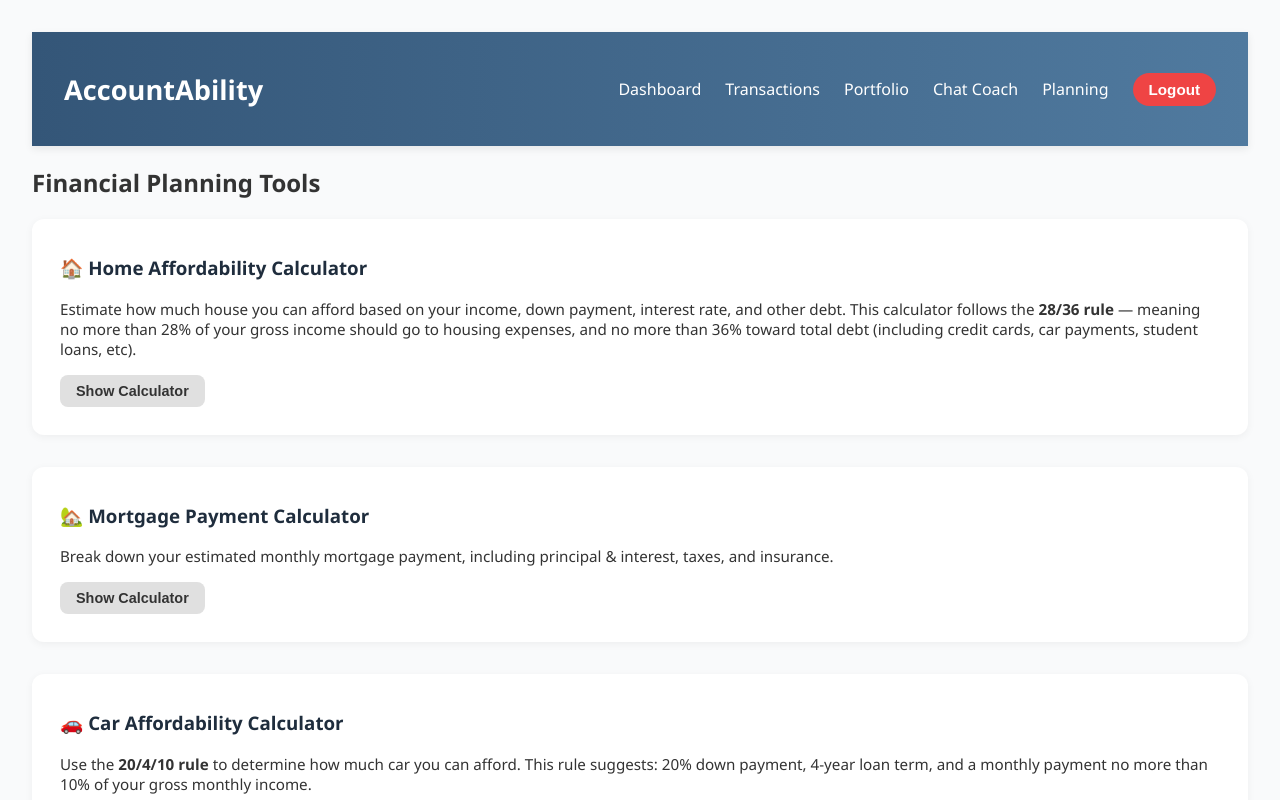
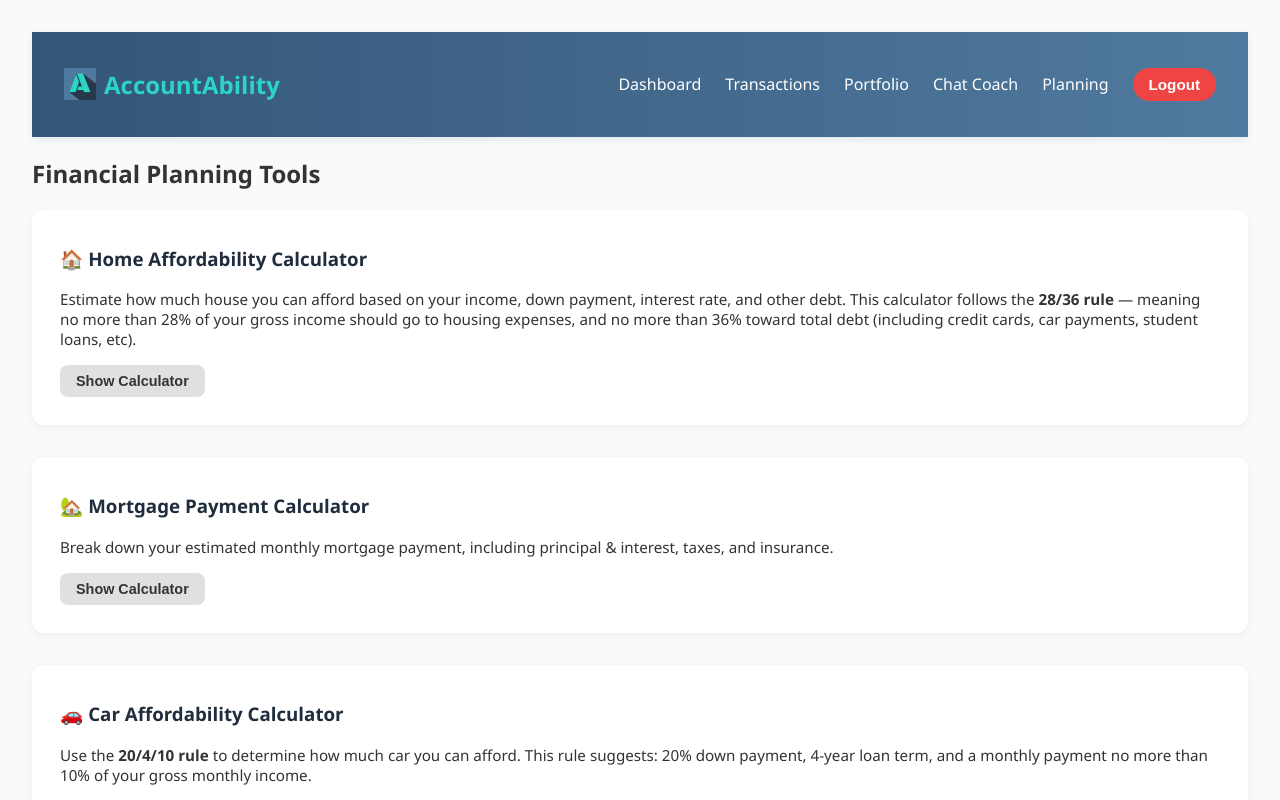
Before and after one commit to victorvaladez1/accountability-finance, a React (Create React App) app in the folder frontend/: page /planning in a window 1280 px wide. Shown: the top 800 px of the page. Built offline with nearby package versions, Linux system fonts and the light colour scheme.

Commit message:
Add logo to navbar

```diff
--- a/frontend/src/components/Navbar.css
+++ b/frontend/src/components/Navbar.css
@@ -37,7 +37,7 @@
 }
 
 .nav-links a:hover {
-  opacity: 0.8;
+  color: #2CD4C4;
 }
 
 .nav-links button {
@@ -126,3 +126,21 @@
     opacity: 1;
   }
 }
+
+.logo-container {
+  display: flex;
+  align-items: center;
+  gap: 0.5rem;
+}
+
+.navbar-logo {
+  width: 32px;
+  height: 32px;
+  object-fit: contain;
+}
+
+.logo-text {
+  font-size: 1.5rem;
+  font-weight: bold;
+  color: #2CD4C4;
+}
--- a/frontend/src/components/Navbar.js
+++ b/frontend/src/components/Navbar.js
@@ -1,5 +1,6 @@
 import React, { useState } from "react";
 import { Link, useNavigate } from "react-router-dom";
+import logo from "../assets/logo.png";
 import "./Navbar.css";
 
 function Navbar() {
@@ -14,9 +15,15 @@ function Navbar() {
 
   return (
     <nav className="navbar">
-      <h2 className="logo">AccountAbility</h2>
+      <div className="logo-container">
+        <img src={logo} alt="AccountAbility Logo" className="navbar-logo" />
+        <h2 className="logo-text">AccountAbility</h2>
+      </div>
 
-      <div className={`hamburger ${menuOpen ? "open" : ""}`} onClick={() => setMenuOpen(!menuOpen)}>
+      <div
+        className={`hamburger ${menuOpen ? "open" : ""}`}
+        onClick={() => setMenuOpen(!menuOpen)}
+      >
         <span></span>
         <span></span>
         <span></span>
```
